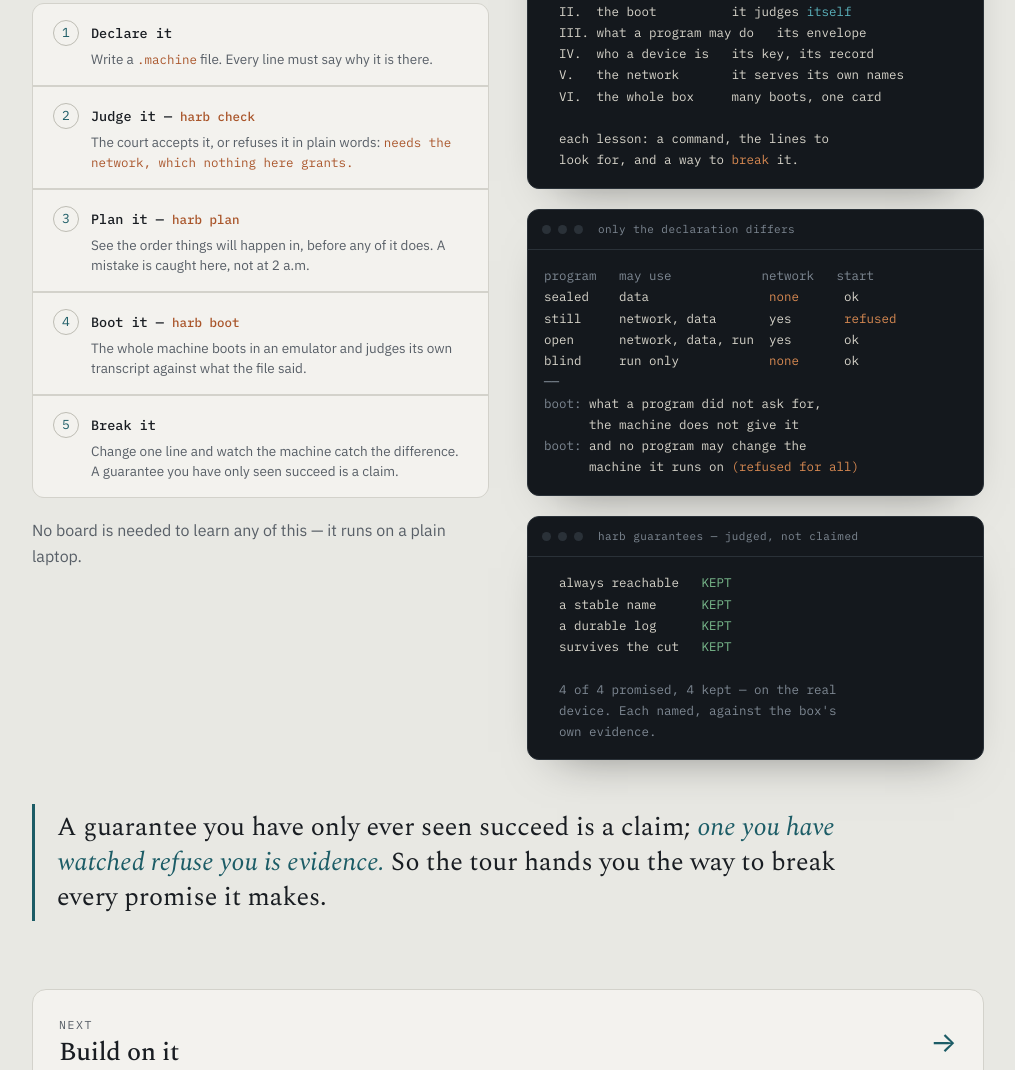
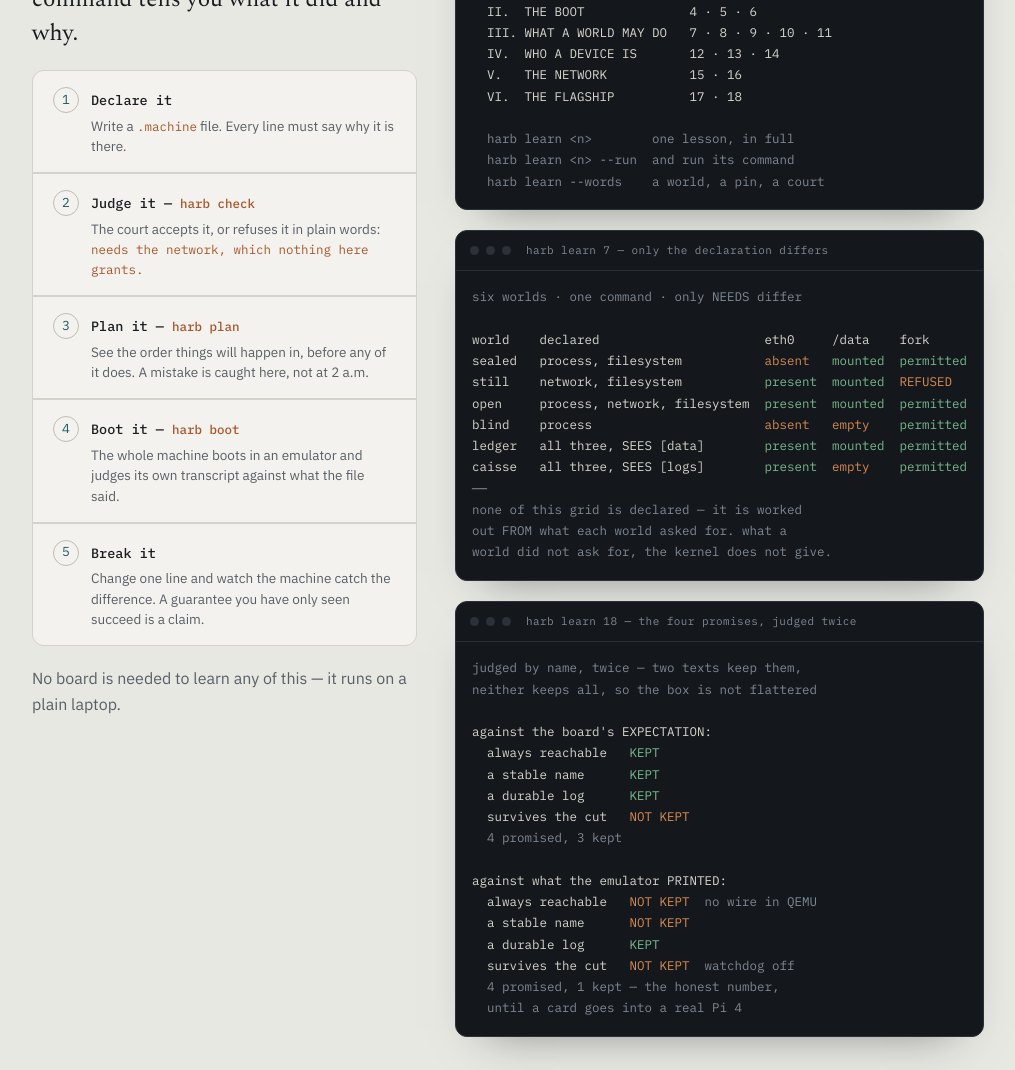
Before and after one commit to mayouni/harobanda, a plain HTML site: page site/machine.html in a window 1280 px wide. Shown: the part 2998-4068 px from the top of the page, without its empty margins (132-1147 px from the left). Drawn offline with nearby package versions, Linux system fonts and the light colour scheme.

Commit message:
site: wire the real harb learn transcript into The machine
The three terminal panels in the experience section were illustrative.
Replaced them with the binary's actual output (stzos learn, rebranded to
harb for the public name), so the page quotes the machine's own words:

- the guided tour: the real six parts and the 18 lessons under them
  (THE DECLARATION / THE BOOT / WHAT A WORLD MAY DO / WHO A DEVICE IS /
  THE NETWORK / THE FLAGSHIP), with the real sub-commands.
- lesson 7: the true six-world reach grid -- sealed, still, open, blind,
  ledger, caisse -- not the invented four; only NEEDS differ.
- lesson 18: the honest verdict. The old panel claimed 4 of 4 KEPT "on
  the real device"; the binary prints 3 kept against the expectation and
  1 kept in the emulator (no wire in QEMU, watchdog off) -- the honest
  number, until a card goes into a real Pi 4. The site now matches the
  repo's own honesty instead of contradicting it.

Co-Authored-By: Claude Opus 4.8 <noreply@anthropic.com>

```diff
--- a/site/machine.html
+++ b/site/machine.html
@@ -123,39 +123,52 @@
   a guided tour of a declared machine,
   in <span class="c">18 lessons</span>.
 
-  I.   the declaration   judged before it runs
-  II.  the boot          it judges <span class="c">itself</span>
-  III. what a program may do   its envelope
-  IV.  who a device is   its key, its record
-  V.   the network       it serves its own names
-  VI.  the whole box     many boots, one card
+  I.   THE DECLARATION       1 · 2 · 3
+  II.  THE BOOT              4 · 5 · 6
+  III. WHAT A WORLD MAY DO   7 · 8 · 9 · 10 · 11
+  IV.  WHO A DEVICE IS       12 · 13 · 14
+  V.   THE NETWORK           15 · 16
+  VI.  THE FLAGSHIP          17 · 18
 
-  each lesson: a command, the lines to
-  look for, and a way to <span class="r">break</span> it.</pre>
+  <span class="d">harb learn &lt;n&gt;        one lesson, in full</span>
+  <span class="d">harb learn &lt;n&gt; --run  and run its command</span>
+  <span class="d">harb learn --words    a world, a pin, a court</span></pre>
         </div>
-        <div class="term" aria-label="Four programs, one machine, only the declaration differs">
-          <div class="term-bar"><i></i><i></i><i></i><b>only the declaration differs</b></div>
-<pre><span class="d">program   may use            network   start</span>
-sealed    data                <span class="r">none</span>      ok
-still     network, data       yes       <span class="r">refused</span>
-open      network, data, run  yes       ok
-blind     run only            <span class="r">none</span>      ok
+        <div class="term" aria-label="Lesson 7: six worlds run the same command, and only their declarations differ">
+          <div class="term-bar"><i></i><i></i><i></i><b>harb learn 7 — only the declaration differs</b></div>
+<pre><span class="d">six worlds · one command · only NEEDS differ</span>
+
+world    declared                      eth0     /data    fork
+sealed   process, filesystem           <span class="r">absent</span>   <span class="k">mounted</span>  <span class="k">permitted</span>
+still    network, filesystem           <span class="k">present</span>  <span class="k">mounted</span>  <span class="r">REFUSED</span>
+open     process, network, filesystem  <span class="k">present</span>  <span class="k">mounted</span>  <span class="k">permitted</span>
+blind    process                       <span class="r">absent</span>   <span class="r">empty</span>    <span class="k">permitted</span>
+ledger   all three, SEES [data]        <span class="k">present</span>  <span class="k">mounted</span>  <span class="k">permitted</span>
+caisse   all three, SEES [logs]        <span class="k">present</span>  <span class="r">empty</span>    <span class="k">permitted</span>
 <span class="d">──</span>
-<span class="d">boot:</span> what a program did not ask for,
-      the machine does not give it
-<span class="d">boot:</span> and no program may change the
-      machine it runs on <span class="r">(refused for all)</span></pre>
+<span class="d">none of this grid is declared — it is worked</span>
+<span class="d">out FROM what each world asked for. what a</span>
+<span class="d">world did not ask for, the kernel does not give.</span></pre>
         </div>
-        <div class="term" aria-label="The four promises, judged not claimed">
-          <div class="term-bar"><i></i><i></i><i></i><b>harb guarantees — judged, not claimed</b></div>
-<pre>  always reachable   <span class="k">KEPT</span>
+        <div class="term" aria-label="Lesson 18: the four promises judged twice — against the derived expectation, and against what the emulator actually printed">
+          <div class="term-bar"><i></i><i></i><i></i><b>harb learn 18 — the four promises, judged twice</b></div>
+<pre><span class="d">judged by name, twice — two texts keep them,</span>
+<span class="d">neither keeps all, so the box is not flattered</span>
+
+against the board's EXPECTATION:
+  always reachable   <span class="k">KEPT</span>
   a stable name      <span class="k">KEPT</span>
   a durable log      <span class="k">KEPT</span>
-  survives the cut   <span class="k">KEPT</span>
+  survives the cut   <span class="r">NOT KEPT</span>
+  <span class="d">4 promised, 3 kept</span>
 
-  <span class="d">4 of 4 promised, 4 kept — on the real</span>
-  <span class="d">device. Each named, against the box's</span>
-  <span class="d">own evidence.</span></pre>
+against what the emulator PRINTED:
+  always reachable   <span class="r">NOT KEPT</span>  <span class="d">no wire in QEMU</span>
+  a stable name      <span class="r">NOT KEPT</span>
+  a durable log      <span class="k">KEPT</span>
+  survives the cut   <span class="r">NOT KEPT</span>  <span class="d">watchdog off</span>
+  <span class="d">4 promised, 1 kept — the honest number,</span>
+  <span class="d">until a card goes into a real Pi 4</span></pre>
         </div>
       </div>
     </div>
```
